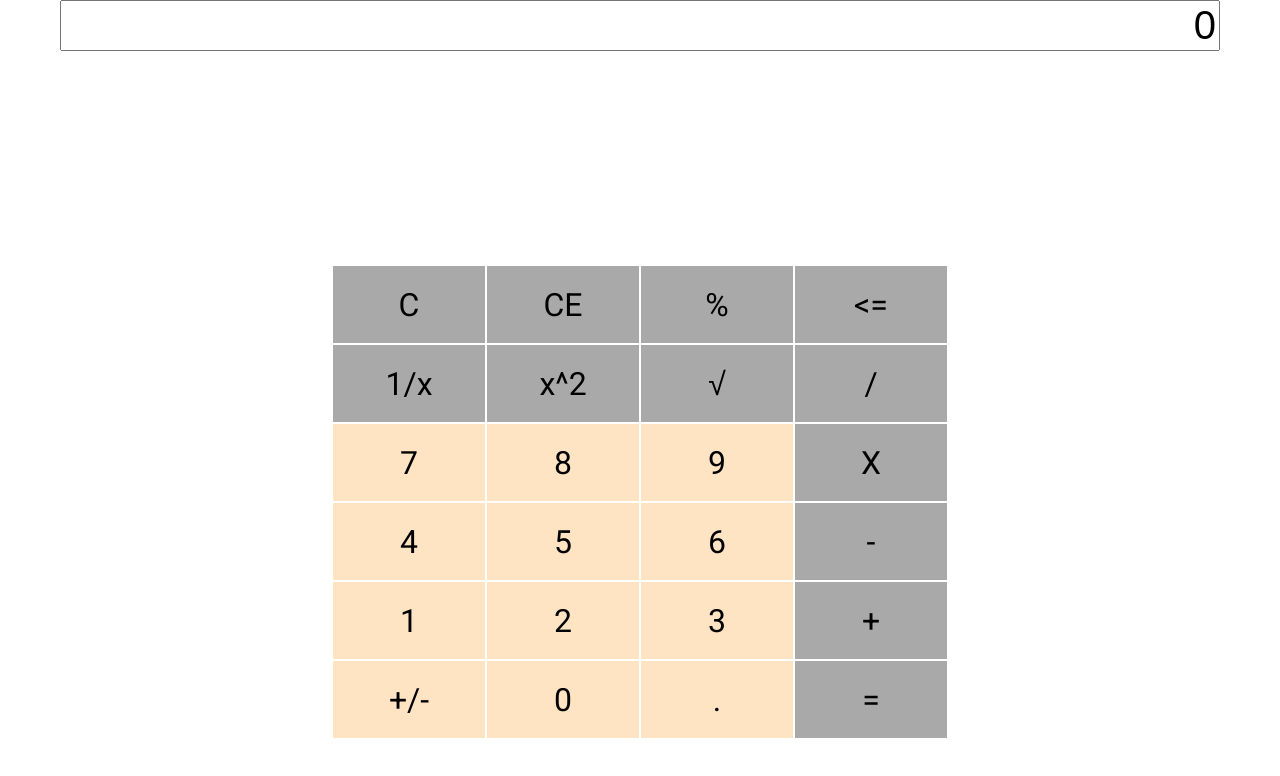
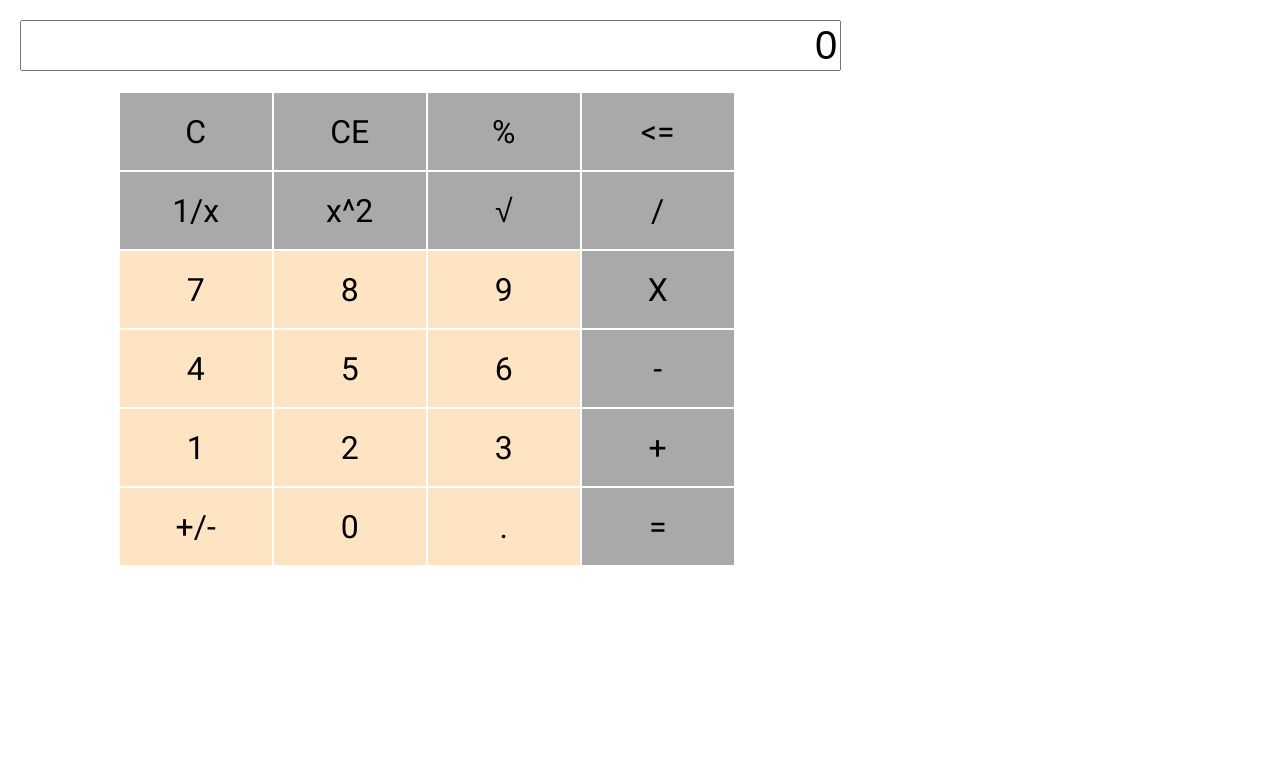
Before and after one commit to TerrorV/smetalo-calc, an Angular app: page / in a window 1280 px wide. Shown: the top 776 px of the page. Built offline with nearby package versions, Linux system fonts and the light colour scheme.

Commit message:
Fix-css-html-and-events  - create global event handler  - arrange dom  - optimize css

```diff
--- a/src/app/app.component.html
+++ b/src/app/app.component.html
@@ -1,57 +1,55 @@
-<!-- <mat-form-field class="example-full-width" style="width: 600px;">
-  <mat-label>Input</mat-label>
-  <input style="width: 600px;" matInput [(value)] = "current" >
-</mat-form-field> -->
-<!-- <input style="width: 100%;display: block; overflow: auto;  text-align: right;" matInput type="number" [(ngModel)] = "current" (keydown)="OnKeyDownInput($event)" > -->
-<div class="main-content" tabindex="0" (keydown)="OnKeyPressed($event)">
-<input style="width: 90%; text-align: right;" [(ngModel)] = "current" (keydown)="OnKeyDownInput($event)" >
- <p><span *ngIf="operation!=''" >{{accumulator}} {{operation}} {{current}}</span>&nbsp;</p>
-  <div *ngFor="let entry of entries">
-    {{entry.value}}
+<div class="calculator">
+    <div class="calculator__main">
+        <div class="calculator__input">
+            <input class="calculator-output__" [(ngModel)] = "current" >
         </div>
-<div class="bottom-content">
-
-<table class="keypad" (keydown)="OnKeyPressed($event)">
-  <tbody (keydown)="OnKeyPressed($event)">
+        <div class="calculator__keypad">
+            <table class="calculator__keypad-table">
+                <tbody>
                     <tr>
-      <td class="operation" (click)="ClearAll()" >C</td>
-      <td class="operation" (click)="Clear()">CE</td>
-      <td class="operation" (click)="Percent()">%</td>
-      <td class="operation"  (click)="DeleteLast()">&lt;=</td>
+                        <td class="calculator__keypad-operation" (click)="ClearAll()" >C</td>
+                        <td class="calculator__keypad-operation" (click)="Clear()">CE</td>
+                        <td class="calculator__keypad-operation" (click)="Percent()">%</td>
+                        <td class="calculator__keypad-operation"  (click)="DeleteLast()">&lt;=</td>
                     </tr>
                     <tr>
-      <td class="operation" (click)="OneOverX()" >1/x</td>
-      <td class="operation" (click)="Square()">x^2</td>
-      <td class="operation" (click)="Root()">&#8730;</td>
-      <td class="operation"  (click)="Divide()">/</td>
+                        <td class="calculator__keypad-operation" (click)="OneOverX()" >1/x</td>
+                        <td class="calculator__keypad-operation" (click)="Square()">x^2</td>
+                        <td class="calculator__keypad-operation" (click)="Root()">&#8730;</td>
+                        <td class="calculator__keypad-operation"  (click)="Divide()">/</td>
                     </tr>
                     <tr>
-      <td (click)="Enter('7')" >7</td>
+                        <td (click)="Enter('7')">7</td>
                         <td (click)="Enter('8')">8</td>
                         <td (click)="Enter('9')">9</td>
-      <td class="operation"  (click)="Multiply()">X</td>
+                        <td class="calculator__keypad-operation"  (click)="Multiply()">X</td>
                     </tr>
-
                     <tr>
                         <td (click)="Enter('4')">4</td>
                         <td (click)="Enter('5')">5</td>
                         <td (click)="Enter('6')">6</td>
-      <td class="operation" (click)="Subtract()">-</td>
+                        <td class="calculator__keypad-operation" (click)="Subtract()">-</td>
                     </tr>
                     <tr>
                         <td (click)="Enter('1')">1</td>
                         <td (click)="Enter('2')">2</td>
                         <td (click)="Enter('3')">3</td>
-      <td class="operation" (click)="Add()">+</td>
+                        <td class="calculator__keypad-operation" (click)="Add()">+</td>
                     </tr>
                     <tr>
                         <td (click)="InvertSign()">+/-</td>
                         <td (click)="Enter('0')">0</td>
                         <td (click)="Enter('.')">.</td>
-      <td class="operation" (click)="Calculate()">=</td>
+                        <td class="calculator__keypad-operation" (click)="Calculate()">=</td>
                     </tr>
                 </tbody>
             </table>
         </div>
-
     </div>
+    <div class="calculator__history">
+        <p><span *ngIf="operation!=''" >{{accumulator}} {{operation}} {{current}}</span>&nbsp;</p>
+        <div *ngFor="let entry of entries">
+            {{entry.value}}
+        </div>
+    </div>
+</div>
--- a/src/app/app.component.scss
+++ b/src/app/app.component.scss
@@ -0,0 +1,42 @@
+.calculator {
+    display: flex;
+}
+
+.calculator__main {
+    flex: 1 1 66.66%;
+}
+
+.calculator__history {
+    flex: 1 1 33.33%;
+}
+
+.calculator__input {
+    margin: 20px 20px 0;
+
+    input {
+        width: 100%;
+        font-size: 40px;
+        text-align: right;
+    }
+}
+
+.calculator__keypad {
+    margin-top: 20px;
+    display: flex;
+    justify-content: center;
+    user-select: none;
+
+    td {
+        width: 150px;
+        height: 75px;
+        text-align: center;
+        background-color: bisque;
+        font-size: xx-large;
+        border: darkred;
+        border-width: 1px;
+    }
+
+    .calculator__keypad-operation {
+        background-color: darkgrey;
+    }
+}
--- a/src/app/app.component.ts
+++ b/src/app/app.component.ts
@@ -1,4 +1,4 @@
-import { Component } from '@angular/core';
+import { Component, HostListener } from '@angular/core';
 import { Entry } from './entities/entry';
 import { InputType } from './entities/input-type';
 import { NumericEntry } from './entities/numeric-entry';
@@ -216,7 +216,8 @@ export class AppComponent {
 
   /**
    * OnKeyPress
-key:string   */
+  key:string   */
+  @HostListener('document:keydown', ['$event.key'])
   public OnKeyPressed(key: string) {
     console.log("key press");
     // // console.log(event);
@@ -268,15 +269,5 @@ key:string   */
     if (this.entries[this.entries.length - 1].constructor.name == "NumericEntry") {
       this.entries.push(new OperationEntry(this.operation));
     }
-
-    console.log(this.entries);
-  }
-
-  public OnKeyDownInput(event: any) {
-    console.log("key dn");
-    console.log(event);
-    this.OnKeyPressed(event.key);
-    event.stopPropagation();
-    event.preventDefault();
   }
 }
--- a/src/styles.scss
+++ b/src/styles.scss
@@ -1,59 +1,10 @@
 /* You can add global styles to this file, and also import other style files */
 @import "~@angular/material/prebuilt-themes/pink-bluegrey.css";
 
-html, body { height: 100%; }
-body { margin: 0; font-family: Roboto, "Helvetica Neue", sans-serif; }
-table   {
-    user-select: none;
+html, body {
+     height: 100%;
 }
 
-td {
-    width: 150px;
-    height: 75px;
-    text-align: center;
-    background-color: bisque;
-    font-size: xx-large;
-    border: darkred;
-    border-width: 1px;
+body {
+    margin: 0; font-family: Roboto, "Helvetica Neue", sans-serif;
 }
-
-.operation{
-    background-color: darkgrey;
-}
-
-input {
-    font-size: 40px;
-}
-
-.bottom-content {
-    width: 100%;
-    height: 100%;
-//     position: absolute;
-//     bottom: 0;
-//     left: 0;
-// display: table-cell;
-// vertical-align: middle;
-//     margin: auto;
-
-position: relative;
-}
-
-.keypad{
-    //display: block;
-    // text-align: center ;
-    // justify-self: center;
-    position: absolute;
-    top: 50%;
-    left: 50%;
-    margin-right: -50%;
-    transform: translate(-50%, -50%)
-}
-
-.main-content{
-    width: 100%;
-    height:100%;
-    text-align: center;
-    align-content: center;
-    justify-content: center;
-    margin: auto;
-}
```
Lines whose indentation alone changed are shown as unchanged.
